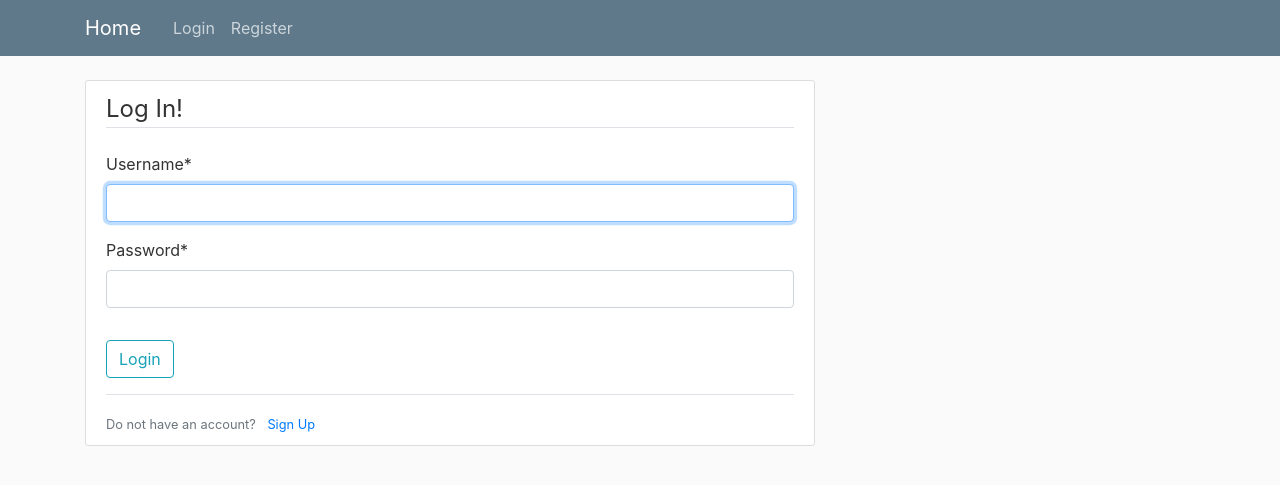
After one commit to memorisanka/technological_path_API, a Django app: page /login/ in a window 1280 px wide. The commit adds this page. Shown: the top 485 px of the page. Run offline with Django 4.2, Linux system fonts and the light colour scheme; some libraries are stand-ins or nearby versions.

Commit message:
feat: add users app

```diff
--- /dev/null
+++ b/static/css/base.css
@@ -0,0 +1,79 @@
+body {
+  background: #fafafa;
+  color: #333333;
+  margin-top: 5rem;
+}
+
+h1, h2, h3, h4, h5, h6 {
+  color: #444444;
+}
+
+ul {
+  margin: 0;
+}
+
+.bg-steel {
+  background-color: #5f788a;
+}
+
+.site-header .navbar-nav .nav-link {
+  color: #cbd5db;
+}
+
+.site-header .navbar-nav .nav-link:hover {
+  color: #ffffff;
+}
+
+.site-header .navbar-nav .nav-link.active {
+  font-weight: 500;
+}
+
+.content-section {
+  background: #ffffff;
+  padding: 10px 20px;
+  border: 1px solid #dddddd;
+  border-radius: 3px;
+  margin-bottom: 20px;
+}
+
+.article-title {
+  color: #444444;
+}
+
+a.article-title:hover {
+  color: #428bca;
+  text-decoration: none;
+}
+
+.article-content {
+  white-space: pre-line;
+}
+
+
+.article-metadata {
+  padding-bottom: 1px;
+  margin-bottom: 4px;
+  border-bottom: 1px solid #e3e3e3
+}
+
+.article-metadata a:hover {
+  color: #333;
+  text-decoration: none;
+}
+
+.article-svg {
+  width: 25px;
+  height: 25px;
+  vertical-align: middle;
+}
+
+.account-img {
+  height: 125px;
+  width: 125px;
+  margin-right: 20px;
+  margin-bottom: 16px;
+}
+
+.account-heading {
+  font-size: 2.5rem;
+}
--- a/technological_path_api/urls.py
+++ b/technological_path_api/urls.py
@@ -14,14 +14,20 @@ Including another URLconf
     2. Add a URL to urlpatterns:  path('blog/', include('blog.urls'))
 """
 from django.contrib import admin
+from django.contrib.auth import views as auth_views
 from django.urls import path
 
-from api.views import FieldListView, ImportData, PathView, FieldDetailsView
+from api.views import FieldListView, ImportData, PathView, FieldDetailsView, HomePage
+from users import views as user_views
 
 urlpatterns = [
     path('admin/', admin.site.urls),
-    path('', FieldListView.as_view(), name='home_page'),
+    path('', HomePage.as_view(), name='home-page'),
+    path('fields_list/', FieldListView.as_view(), name='fields-list'),
     path('details/<str:pk>', FieldDetailsView.as_view(), name='field-details'),
     path('import-technical-paths/', ImportData.as_view(), name='import-technical-paths'),
-    path('view_data/', PathView.as_view(), name='view_data'),
+    path('view_data/', PathView.as_view(), name='view-data'),
+    path('register/', user_views.register, name='register'),
+    path('login/', auth_views.LoginView.as_view(template_name='login.html'), name='login'),
+    path('logout/', auth_views.LogoutView.as_view(template_name='logout.html'), name='logout'),
 ]
--- a/templates/base.html
+++ b/templates/base.html
@@ -1,11 +1,76 @@
+{% load static %}
 <!DOCTYPE html>
-<html lang="en">
+<html LANG="en">
 <head>
+    <!-- Required meta tags -->
+    <meta charset="utf-8">
+    <meta name="viewport" content="width=device-width, initial-scale=1, shrink-to-fit=no">
+
+
+    <!-- Bootstrap CSS -->
+    <link rel="stylesheet" href="https://stackpath.bootstrapcdn.com/bootstrap/4.3.1/css/bootstrap.min.css"
+          integrity="sha384-ggOyR0iXCbMQv3Xipma34MD+dH/1fQ784/j6cY/iJTQUOhcWr7x9JvoRxT2MZw1T" crossorigin="anonymous">
     <meta charset="UTF-8">
-    <title>Import data from endpoint</title>
+
+    <link rel="stylesheet" type="text/css" href="{% static 'css/base.css' %}"/>
+
+    {% if title %}
+    <title>Technological paths</title>
+    {% else %}
+    <title>Technological Paths</title>
+    {% endif %}
 </head>
 <body>
-{% block content%}
-{% endblock %}
+<header class="site-header">
+    <nav class="navbar navbar-expand-md navbar-dark bg-steel fixed-top">
+        <div class="container">
+            <a class="navbar-brand mr-4" href="{% url 'home-page' %}">Home</a>
+            <button class="navbar-toggler" type="button" data-toggle="collapse" data-target="#navbarToggle"
+                    aria-controls="navbarToggle" aria-expanded="false" aria-label="Toggle navigation">
+                <span class="navbar-toggler-icon"></span>
+            </button>
+            <div class="collapse navbar-collapse" id="navbarToggle">
+                <!-- Navbar Right Side -->
+                <div class="navbar-nav">
+                    {% if user.is_authenticated %}
+                    <a class="nav-item nav-link" href="{% url 'import-technical-paths' %}">Import paths</a>
+                    <a class="nav-item nav-link" href="{% url 'view-data' %}">View all data</a>
+                    <a class="nav-item nav-link" href="{% url 'logout' %}">Logout</a>
+                    {% else %}
+                    <a class="nav-item nav-link" href="{% url 'login' %}">Login</a>
+                    <a class="nav-item nav-link" href="{% url 'register' %}">Register</a>
+                    {% endif %}
+                </div>
+            </div>
+        </div>
+    </nav>
+</header>
+
+<main role="main" class="container">
+    <div class="row">
+        <div class="col-md-8">
+            {% if messages %}
+            {% for message in messages %}
+            <div class="alert alert-{{ message.tags }}">
+                {{ message }}
+            </div>
+            {% endfor %}
+            {% endif %}
+            {% block content %}{% endblock %}
+        </div>
+    </div>
+</main>
+
+<!-- Optional JavaScript -->
+<!-- jQuery first, then Popper.js, then Bootstrap JS -->
+<script src="https://code.jquery.com/jquery-3.3.1.slim.min.js"
+        integrity="sha384-q8i/X+965DzO0rT7abK41JStQIAqVgRVzpbzo5smXKp4YfRvH+8abtTE1Pi6jizo"
+        crossorigin="anonymous"></script>
+<script src="https://cdnjs.cloudflare.com/ajax/libs/popper.js/1.14.7/umd/popper.min.js"
+        integrity="sha384-UO2eT0CpHqdSJQ6hJty5KVphtPhzWj9WO1clHTMGa3JDZwrnQq4sF86dIHNDz0W1"
+        crossorigin="anonymous"></script>
+<script src="https://stackpath.bootstrapcdn.com/bootstrap/4.3.1/js/bootstrap.min.js"
+        integrity="sha384-JjSmVgyd0p3pXB1rRibZUAYoIIy6OrQ6VrjIEaFf/nJGzIxFDsf4x0xIM+B07jRM"
+        crossorigin="anonymous"></script>
 </body>
 </html>
--- a/templates/field_details.html
+++ b/templates/field_details.html
@@ -1,4 +1,5 @@
 {% extends 'base.html'%}
+{% load crispy_forms_tags %}
 {% block content %}
 <table border="1">
     <caption>Field paths</caption>
@@ -8,7 +9,6 @@
         <th>ID</th>
         <th>Name</th>
         <th>Heading</th>
-        <th>Field ID</th>
         <th>aPoint latitude</th>
         <th>aPoint longitude</th>
         <th>bPoint latitude</th>
@@ -23,7 +23,6 @@
         <td>{{ path.id }}</td>
         <td>{{ path.name|default:"-" }}</td>
         <td>{{ path.heading|default:"-" }}</td>
-        <td>{{ path.field.id }}</td>
         <td>{{ path.a_lat }}</td>
         <td>{{ path.a_lon }}</td>
         <td>{{ path.b_lat }}</td>
--- a/templates/home.html
+++ b/templates/home.html
@@ -1,7 +1,5 @@
 {% extends 'base.html'%}
+{% load crispy_forms_tags %}
 {% block content %}
-<div class="container">
-    <a href="{% url 'import-technical-paths' %}">Import data</a><br><br>
-    <a href="{% url 'view_data' %}">View all data</a>
-</div>
+Hello
 {% endblock %}
--- a/templates/technical_path_list.html
+++ b/templates/technical_path_list.html
@@ -1,4 +1,5 @@
 {% extends 'base.html'%}
+{% load crispy_forms_tags %}
 {% block content %}
 <table border="1">
     <caption>List of technical paths</caption>
--- /dev/null
+++ b/users/admin.py
@@ -0,0 +1 @@
+# Register your models here.
--- /dev/null
+++ b/users/apps.py
@@ -0,0 +1,6 @@
+from django.apps import AppConfig
+
+
+class UsersConfig(AppConfig):
+    default_auto_field = 'django.db.models.BigAutoField'
+    name = 'users'
--- /dev/null
+++ b/users/models.py
@@ -0,0 +1 @@
+from django.contrib.auth.models import User
--- /dev/null
+++ b/users/templates/login.html
@@ -0,0 +1,21 @@
+{% extends 'base.html' %}
+{% load crispy_forms_tags %}
+{% block content %}
+<div class="content-section">
+    <form method="POST">
+        {% csrf_token %}
+        <fieldset class="form-group">
+            <legend class="border-bottom mb-4">Log In!</legend>
+            {{ form|crispy }}
+        </fieldset>
+        <div class="form-group">
+            <button class="btn btn-outline-info" type="submit">Login</button>
+        </div>
+    </form>
+    <div class="border-top pt-3">
+        <small class="text-muted">
+            Do not have an account? <a class="ml-2" href="{% url 'register' %}">Sign Up</a>
+        </small>
+    </div>
+</div>
+{% endblock %}
```
Also changed, not shown: api/views.py (+6 -4 lines), technological_path_api/settings.py (+16 -2 lines), templates/fields_list.html (added, +38 -0 lines), users/forms.py (added, +11 -0 lines), users/templates/logout.html (added, +12 -0 lines), users/templates/register.html (added, +21 -0 lines), users/tests.py (added, +37 -0 lines), users/views.py (added, +18 -0 lines), users/__init__.py (added).
